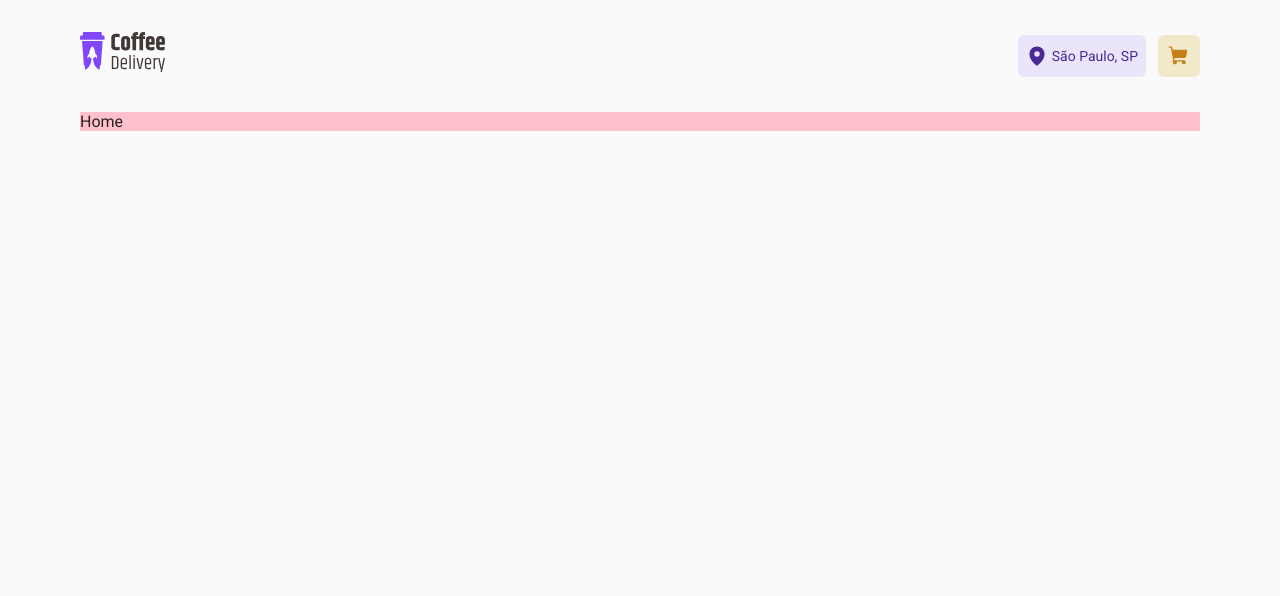
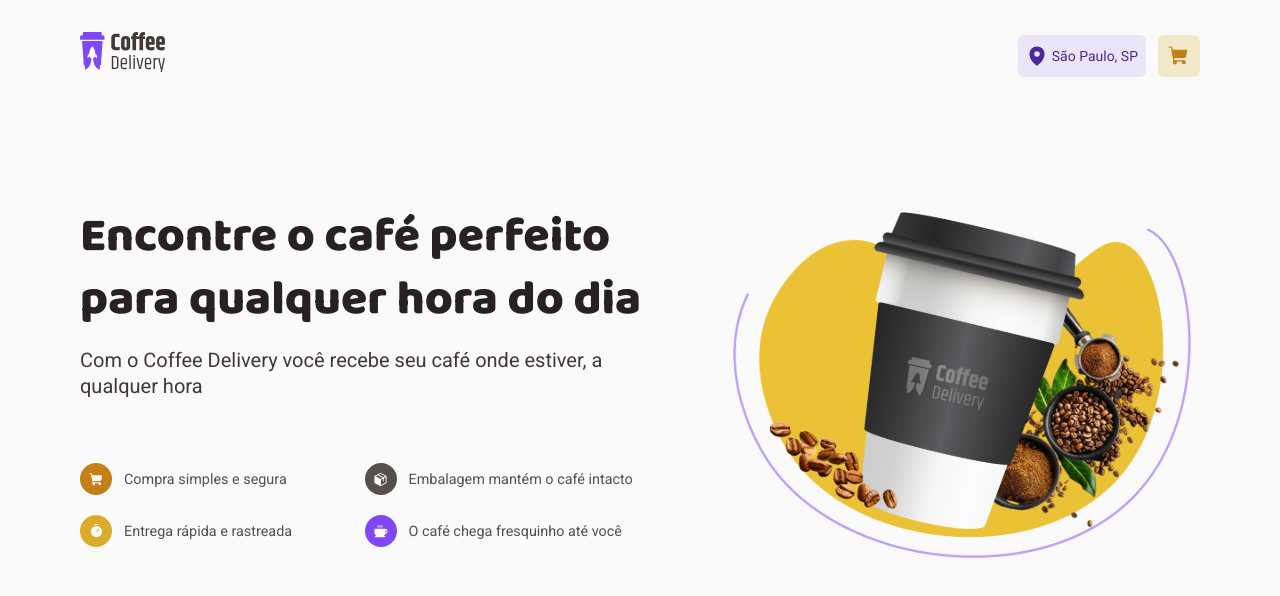
Before and after one commit to kaiquezimerer/ignite-reactjs2-coffee-delivery, a React (Vite) app: page / in a window 1280 px wide. Shown: the top 596 px of the page. Built offline with nearby package versions, Linux system fonts and the light colour scheme.

Commit message:
Finalize the Hero section content and styles in Home page

```diff
--- a/src/layouts/DefaultLayout/styles.ts
+++ b/src/layouts/DefaultLayout/styles.ts
@@ -3,5 +3,4 @@ import styled from 'styled-components'
 export const Container = styled.section`
   max-width: 1120px;
   margin: 0 auto;
-  background: pink;
 `
--- a/src/pages/Home/index.tsx
+++ b/src/pages/Home/index.tsx
@@ -1,3 +1,43 @@
+import { ShoppingCart, Timer, Package, Coffee } from 'phosphor-react'
+
+import { HeroSection, ItemIcon } from './styles'
+
 export function Home() {
-  return <div>Home</div>
+  return (
+    <div>
+      <HeroSection>
+        <h2>Encontre o café perfeito para qualquer hora do dia</h2>
+        <h3>
+          Com o Coffee Delivery você recebe seu café onde estiver, a qualquer
+          hora
+        </h3>
+        <ul>
+          <li>
+            <ItemIcon>
+              <ShoppingCart size={15} weight="fill" />
+            </ItemIcon>
+            Compra simples e segura
+          </li>
+          <li>
+            <ItemIcon>
+              <Timer size={15} weight="fill" />
+            </ItemIcon>
+            Entrega rápida e rastreada
+          </li>
+          <li>
+            <ItemIcon>
+              <Package size={15} weight="fill" />
+            </ItemIcon>
+            Embalagem mantém o café intacto
+          </li>
+          <li>
+            <ItemIcon>
+              <Coffee size={15} weight="fill" />
+            </ItemIcon>
+            O café chega fresquinho até você
+          </li>
+        </ul>
+      </HeroSection>
+    </div>
+  )
 }
--- /dev/null
+++ b/src/pages/Home/styles.ts
@@ -0,0 +1,70 @@
+import styled from 'styled-components'
+
+import HeroBackground from '../../assets/images/hero-background.svg'
+
+export const HeroSection = styled.section`
+  background-image: url(${HeroBackground});
+  background-repeat: no-repeat;
+  background-position: right 5.9rem;
+  padding: 5.9rem 0;
+
+  h2,
+  h3 {
+    width: 588px;
+    line-height: 130%;
+  }
+
+  h2 {
+    font-family: 'Baloo 2', sans-serif;
+    font-size: 3rem;
+    font-weight: 800;
+    margin-bottom: 1rem;
+  }
+
+  h3 {
+    font-size: 1.25rem;
+    font-weight: 400;
+    color: ${(props) => props.theme['brown-400']};
+    margin-bottom: 4rem;
+  }
+
+  ul {
+    font-size: 0.9rem;
+    color: ${(props) => props.theme['brown-300']};
+    column-count: 2;
+    max-width: 555px;
+  }
+
+  li {
+    display: flex;
+    align-items: center;
+    gap: 0.75rem;
+    margin-bottom: 1.25rem;
+
+    &:nth-child(1) > div {
+      background-color: ${(props) => props.theme['yellow-800']};
+    }
+
+    &:nth-child(2) > div {
+      background-color: ${(props) => props.theme['yellow-500']};
+    }
+
+    &:nth-child(3) > div {
+      background-color: ${(props) => props.theme['brown-300']};
+    }
+
+    &:nth-child(4) > div {
+      background-color: ${(props) => props.theme['purple-500']};
+    }
+  }
+`
+
+export const ItemIcon = styled.div`
+  width: 32px;
+  height: 32px;
+  display: flex;
+  align-items: center;
+  justify-content: center;
+  border-radius: 50%;
+  color: ${(props) => props.theme['gray-100']};
+`
```
Also changed, not shown: src/assets/images/hero-background.svg (added).
